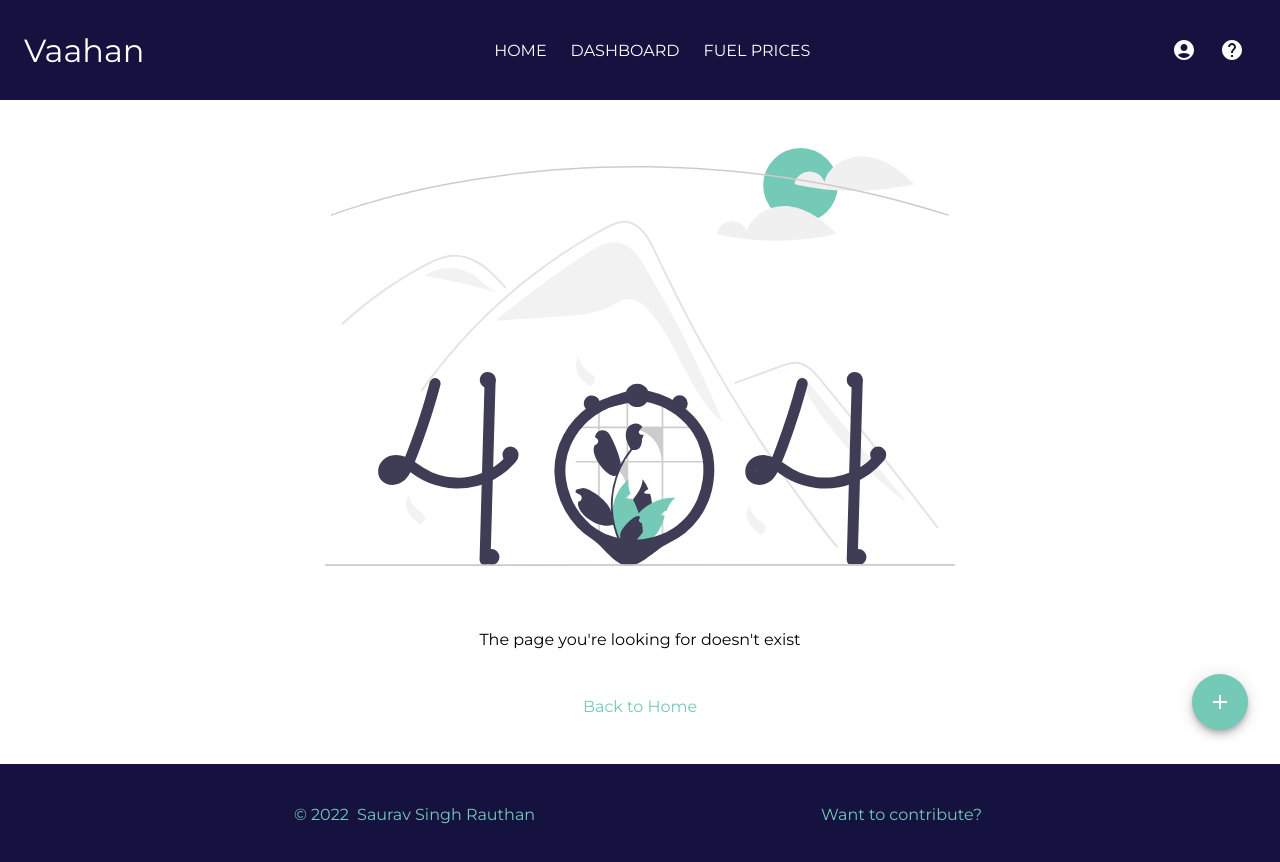
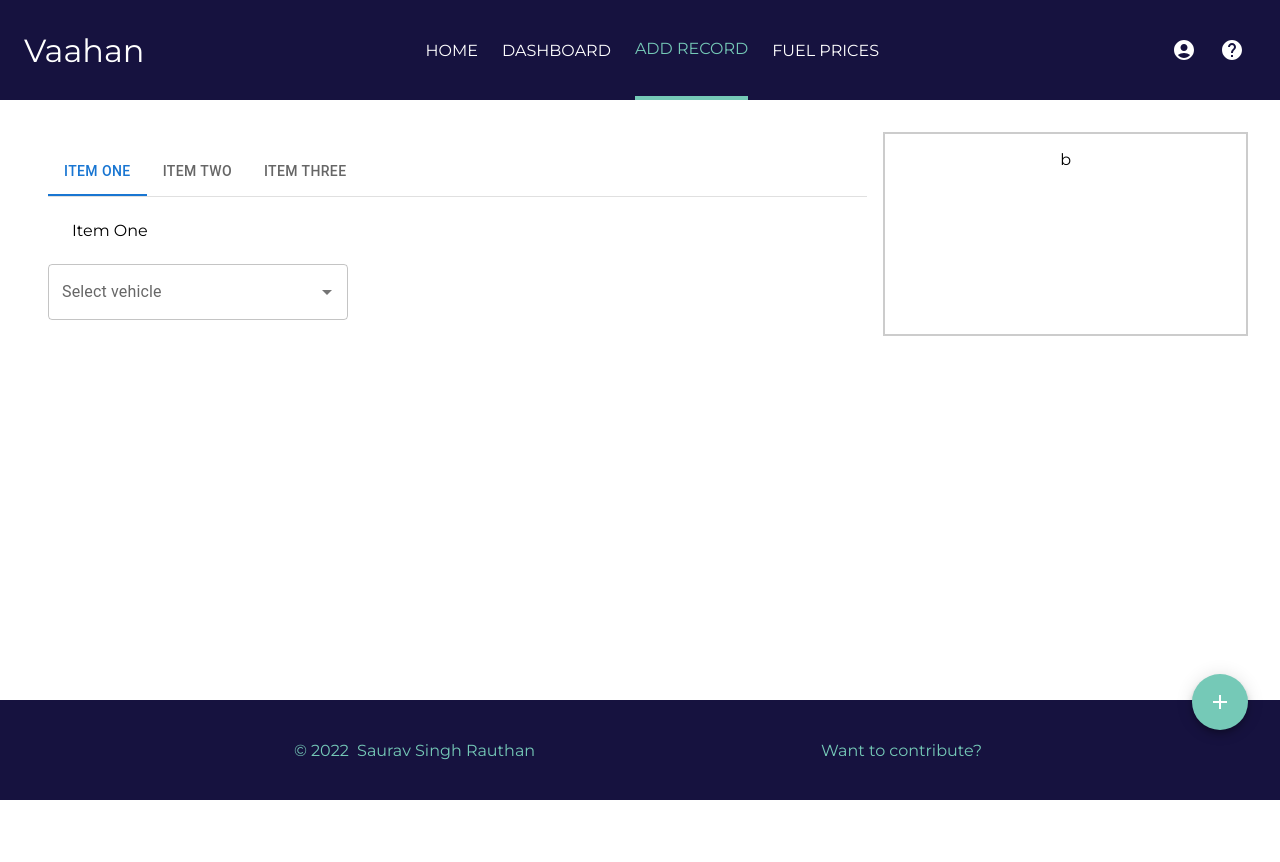
Before and after one commit to Saurav-Singh-Rauthan/Vaahan, a React (Create React App) app: page /add-record in a window 1280 px wide. After the commit the page ends 800 px from the top, so only its background shows below. Built offline with nearby package versions, Linux system fonts and the light colour scheme.

Commit message:
add record page tabs

```diff
--- a/package.json
+++ b/package.json
@@ -6,7 +6,8 @@
     "@emotion/react": "^11.9.0",
     "@emotion/styled": "^11.8.1",
     "@mui/icons-material": "^5.6.2",
-    "@mui/material": "^5.6.2",
+    "@mui/lab": "^5.0.0-alpha.90",
+    "@mui/material": "^5.9.0",
     "@testing-library/jest-dom": "^5.16.4",
     "@testing-library/react": "^13.1.1",
     "@testing-library/user-event": "^13.5.0",
--- a/src/App.js
+++ b/src/App.js
@@ -7,6 +7,7 @@ import Speedial from "./components/Speedial/Speedial";
 import Home from "./components/pages/Home/Home";
 import Fuelprices from './components/pages/Fuelprices/Fuelprices';
 import Dashboard from "./components/pages/Dashboard/Dashboard";
+import RefuelEntry from './components/pages/RefuelEntry/RefuelEntry';
 import Notfound from "./components/pages/Notfound/Notfound";
 
 function App() {
@@ -20,6 +21,7 @@ function App() {
           <Routes>
             <Route path="/fuel-prices" element={<Fuelprices />} />
             <Route path="/dashboard" element={<Dashboard />} />
+            <Route path="/add-record" element={<RefuelEntry />} />
             <Route path="/" element={<Home />} />
             <Route path="*" element={<Notfound />} />
           </Routes>
--- a/src/components/Navbar/NavbarDesk/NavbarDesk.js
+++ b/src/components/Navbar/NavbarDesk/NavbarDesk.js
@@ -63,6 +63,14 @@ const navbarDesk = (props) => {
           className={({ isActive }) =>
             isActive ? [Styles.active, Styles.link].join(" ") : Styles.link
           }
+          to="/add-record"
+        >
+          ADD RECORD
+        </NavLink>
+        <NavLink
+          className={({ isActive }) =>
+            isActive ? [Styles.active, Styles.link].join(" ") : Styles.link
+          }
           to="/fuel-prices"
         >
           FUEL PRICES
--- a/src/components/Navbar/NavbarMob/NavbarMob.js
+++ b/src/components/Navbar/NavbarMob/NavbarMob.js
@@ -94,6 +94,14 @@ const NavbarMob = (props) => {
             className={({ isActive }) =>
               isActive ? [Styles.active, Styles.link].join(" ") : Styles.link
             }
+            to="/add-record"
+          >
+            ADD RECORD
+          </NavLink>
+          <NavLink
+            className={({ isActive }) =>
+              isActive ? [Styles.active, Styles.link].join(" ") : Styles.link
+            }
             to="/fuel-prices"
           >
             FUEL PRICES
--- a/src/components/pages/Dashboard/Dashboard.js
+++ b/src/components/pages/Dashboard/Dashboard.js
@@ -11,6 +11,8 @@ import VehCondition from "../../DashboardUI/VehCondition/VehCondition";
 import RadarMileage from "../../DashboardUI/RadarMileage/RadarMileage";
 
 const Dashboard = (props) => {
+  const vehicles = ["Activa 4g", "TVS Victor GL", "R15 v4"];
+
   return (
     <React.Fragment>
       <div className={Styles.VehInfo}>
@@ -40,9 +42,9 @@ const Dashboard = (props) => {
               }}
               defaultValue={"Activa 4g"}
             >
-              <MenuItem value={"Activa 4g"}>Activa 4g</MenuItem>
-              <MenuItem value={"TVS Victor GL"}>TVS Victor GL</MenuItem>
-              <MenuItem value={"R15 v4"}>R15 v4</MenuItem>
+              {vehicles.map((vehName) => {
+                return <MenuItem value={vehName}>{vehName}</MenuItem>;
+              })}
             </Select>
           </FormControl>
         </div>
--- /dev/null
+++ b/src/components/pages/RefuelEntry/RefuelEntry.js
@@ -0,0 +1,52 @@
+import React from "react";
+import TextField from "@mui/material/TextField";
+import Autocomplete from "@mui/material/Autocomplete";
+import Box from '@mui/material/Box';
+import Tab from '@mui/material/Tab';
+import TabContext from '@mui/lab/TabContext';
+import TabList from '@mui/lab/TabList';
+import TabPanel from '@mui/lab/TabPanel';
+
+import Styles from "./RefuelEntry.module.css";
+
+const RefuelEntry = (props) => {
+  const vehicles = ["Activa 4g", "TVS Victor GL", "R15 v4"];
+  const [value, setValue] = React.useState("1");
+
+  const handleChange = (event, newValue) => {
+    setValue(newValue);
+  };
+
+
+  return (
+    <div className={Styles.container}>
+      <div className={Styles.dataDiv}>
+      <TabContext value={value}>
+        <Box sx={{ borderBottom: 1, borderColor: 'divider' }}>
+          <TabList onChange={handleChange} aria-label="lab API tabs example">
+            <Tab label="Item One" value="1" />
+            <Tab label="Item Two" value="2" />
+            <Tab label="Item Three" value="3" />
+          </TabList>
+        </Box>
+        <TabPanel value="1">Item One</TabPanel>
+        <TabPanel value="2">Item Two</TabPanel>
+        <TabPanel value="3">Item Three</TabPanel>
+      </TabContext>
+
+        <Autocomplete
+          disablePortal
+          id="combo-box-demo"
+          options={vehicles}
+          sx={{ width: 300 }}
+          renderInput={(params) => (
+            <TextField {...params} label="Select vehicle" />
+          )}
+        />
+      </div>
+      <div className={Styles.reDiv}>b</div>
+    </div>
+  );
+};
+
+export default RefuelEntry;
--- /dev/null
+++ b/src/components/pages/RefuelEntry/RefuelEntry.module.css
@@ -0,0 +1,14 @@
+.container {
+  display: grid;
+  grid-template-columns: 70% 30%;
+}
+
+.reDiv {
+  border: 2px solid #ccc;
+  padding: 1rem;
+  text-align: center;
+}
+
+.dataDiv {
+  padding: 1rem;
+}
```
Also changed, not shown: src/components/RefuelEntry/RefuelEntry.js (deleted), src/components/RefuelEntry/RefuelEntry.module.css (deleted), 1 other file (tests, documents, lock files or other folders).
